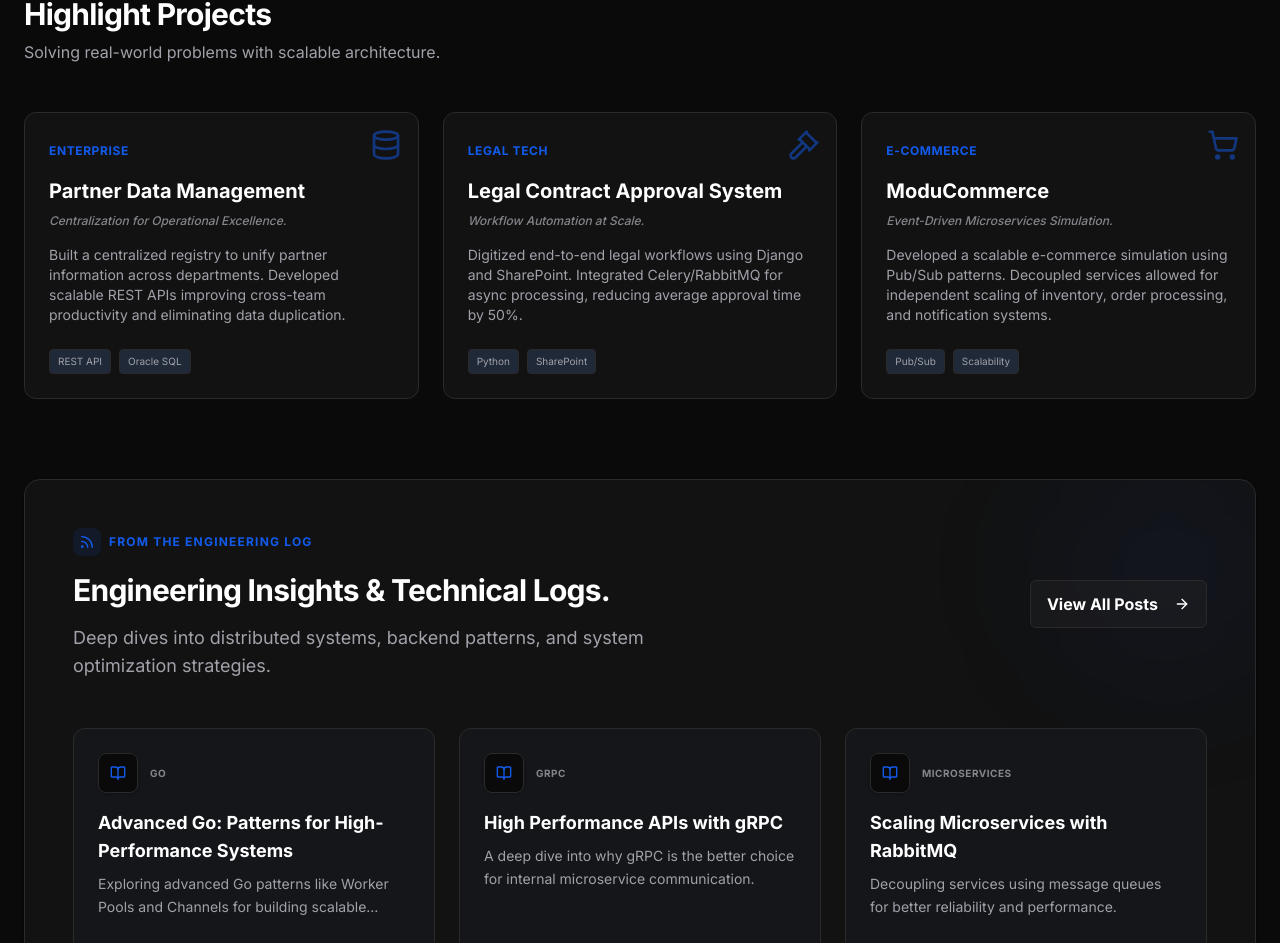
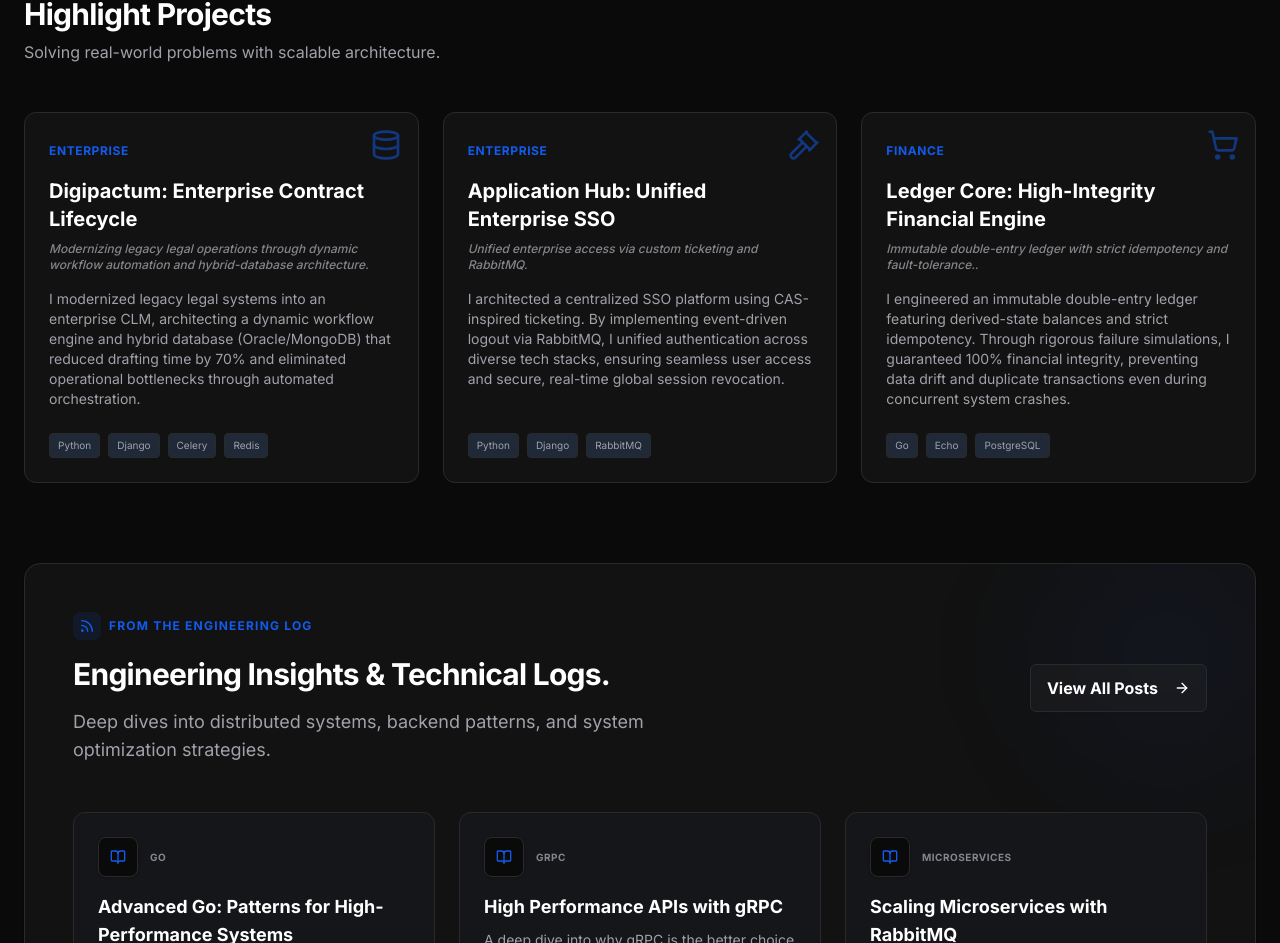
Before and after one commit to iyans018/personal-site, a Next.js app: page / in a window 1280 px wide. Shown: the part 1315-2258 px from the top of the page. Built offline with nearby package versions, Linux system fonts and the light colour scheme.

Commit message:
update summary content at home page in section projects

```diff
--- a/app/page.tsx
+++ b/app/page.tsx
@@ -116,39 +116,42 @@ export default function Home() {
           <p className="mt-2 text-muted-foreground">Solving real-world problems with scalable architecture.</p>
         </div>
         <div className="grid grid-cols-1 md:grid-cols-2 lg:grid-cols-3 gap-6">
-          <Link href="/projects/partner-data-management" className="relative overflow-hidden rounded-xl border border-border bg-card p-6 flex flex-col group glow-hover h-full transition-transform hover:-translate-y-1">
+          <Link href="/projects/digipactum" className="relative overflow-hidden rounded-xl border border-border bg-card p-6 flex flex-col group glow-hover h-full transition-transform hover:-translate-y-1">
             <div className="absolute top-0 right-0 p-4 opacity-50 group-hover:opacity-100 transition-opacity">
               <Database className="h-8 w-8 text-primary" />
             </div>
             <div className="mb-4">
               <span className="text-xs font-bold uppercase tracking-wider text-primary">Enterprise</span>
             </div>
-            <h3 className="text-xl font-bold text-foreground mb-2">Partner Data Management</h3>
-            <p className="text-xs font-medium text-muted-foreground/80 mb-4 italic">Centralization for Operational Excellence.</p>
+            <h3 className="text-xl font-bold text-foreground mb-2">Digipactum: Enterprise Contract Lifecycle</h3>
+            <p className="text-xs font-medium text-muted-foreground/80 mb-4 italic">Modernizing legacy legal operations through dynamic workflow automation and hybrid-database architecture.</p>
             <p className="text-sm text-muted-foreground mb-6 flex-grow">
-              Built a centralized registry to unify partner information across departments. Developed scalable REST APIs improving cross-team productivity and eliminating data duplication.
+              I modernized legacy legal systems into an enterprise CLM, architecting a dynamic workflow engine and hybrid database (Oracle/MongoDB) that reduced drafting time by 70% and eliminated operational bottlenecks through automated orchestration.
             </p>
             <div className="flex flex-wrap gap-2 mt-auto">
-              <span className="px-2 py-1 bg-muted rounded text-[10px] text-muted-foreground border border-border">REST API</span>
-              <span className="px-2 py-1 bg-muted rounded text-[10px] text-muted-foreground border border-border">Oracle SQL</span>
+              <span className="px-2 py-1 bg-muted rounded text-[10px] text-muted-foreground border border-border">Python</span>
+              <span className="px-2 py-1 bg-muted rounded text-[10px] text-muted-foreground border border-border">Django</span>
+              <span className="px-2 py-1 bg-muted rounded text-[10px] text-muted-foreground border border-border">Celery</span>
+              <span className="px-2 py-1 bg-muted rounded text-[10px] text-muted-foreground border border-border">Redis</span>
             </div>
           </Link>
 
-          <Link href="/projects/enterprise-legal-system" className="relative overflow-hidden rounded-xl border border-border bg-card p-6 flex flex-col group glow-hover h-full transition-transform hover:-translate-y-1">
+          <Link href="/projects/app-hub" className="relative overflow-hidden rounded-xl border border-border bg-card p-6 flex flex-col group glow-hover h-full transition-transform hover:-translate-y-1">
             <div className="absolute top-0 right-0 p-4 opacity-50 group-hover:opacity-100 transition-opacity">
               <Gavel className="h-8 w-8 text-primary" />
             </div>
             <div className="mb-4">
-              <span className="text-xs font-bold uppercase tracking-wider text-primary">Legal Tech</span>
+              <span className="text-xs font-bold uppercase tracking-wider text-primary">Enterprise</span>
             </div>
-            <h3 className="text-xl font-bold text-foreground mb-2">Legal Contract Approval System</h3>
-            <p className="text-xs font-medium text-muted-foreground/80 mb-4 italic">Workflow Automation at Scale.</p>
+            <h3 className="text-xl font-bold text-foreground mb-2">Application Hub: Unified Enterprise SSO</h3>
+            <p className="text-xs font-medium text-muted-foreground/80 mb-4 italic">Unified enterprise access via custom ticketing and RabbitMQ.</p>
             <p className="text-sm text-muted-foreground mb-6 flex-grow">
-              Digitized end-to-end legal workflows using Django and SharePoint. Integrated Celery/RabbitMQ for async processing, reducing average approval time by 50%.
+              I architected a centralized SSO platform using CAS-inspired ticketing. By implementing event-driven logout via RabbitMQ, I unified authentication across diverse tech stacks, ensuring seamless user access and secure, real-time global session revocation.
             </p>
             <div className="flex flex-wrap gap-2 mt-auto">
               <span className="px-2 py-1 bg-muted rounded text-[10px] text-muted-foreground border border-border">Python</span>
-              <span className="px-2 py-1 bg-muted rounded text-[10px] text-muted-foreground border border-border">SharePoint</span>
+              <span className="px-2 py-1 bg-muted rounded text-[10px] text-muted-foreground border border-border">Django</span>
+              <span className="px-2 py-1 bg-muted rounded text-[10px] text-muted-foreground border border-border">RabbitMQ</span>
             </div>
           </Link>
 
@@ -157,16 +160,17 @@ export default function Home() {
               <ShoppingCart className="h-8 w-8 text-primary" />
             </div>
             <div className="mb-4">
-              <span className="text-xs font-bold uppercase tracking-wider text-primary">E-Commerce</span>
+              <span className="text-xs font-bold uppercase tracking-wider text-primary">Finance</span>
             </div>
-            <h3 className="text-xl font-bold text-foreground mb-2">ModuCommerce</h3>
-            <p className="text-xs font-medium text-muted-foreground/80 mb-4 italic">Event-Driven Microservices Simulation.</p>
+            <h3 className="text-xl font-bold text-foreground mb-2">Ledger Core: High-Integrity Financial Engine</h3>
+            <p className="text-xs font-medium text-muted-foreground/80 mb-4 italic">Immutable double-entry ledger with strict idempotency and fault-tolerance..</p>
             <p className="text-sm text-muted-foreground mb-6 flex-grow">
-              Developed a scalable e-commerce simulation using Pub/Sub patterns. Decoupled services allowed for independent scaling of inventory, order processing, and notification systems.
+              I engineered an immutable double-entry ledger featuring derived-state balances and strict idempotency. Through rigorous failure simulations, I guaranteed 100% financial integrity, preventing data drift and duplicate transactions even during concurrent system crashes.
             </p>
             <div className="flex flex-wrap gap-2 mt-auto">
-              <span className="px-2 py-1 bg-muted rounded text-[10px] text-muted-foreground border border-border">Pub/Sub</span>
-              <span className="px-2 py-1 bg-muted rounded text-[10px] text-muted-foreground border border-border">Scalability</span>
+              <span className="px-2 py-1 bg-muted rounded text-[10px] text-muted-foreground border border-border">Go</span>
+              <span className="px-2 py-1 bg-muted rounded text-[10px] text-muted-foreground border border-border">Echo</span>
+              <span className="px-2 py-1 bg-muted rounded text-[10px] text-muted-foreground border border-border">PostgreSQL</span>
             </div>
           </Link>
         </div>
```
